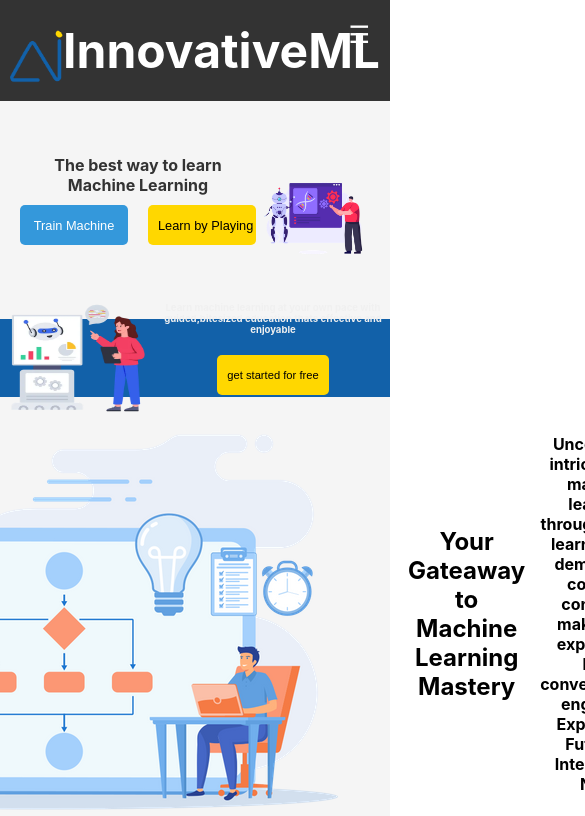
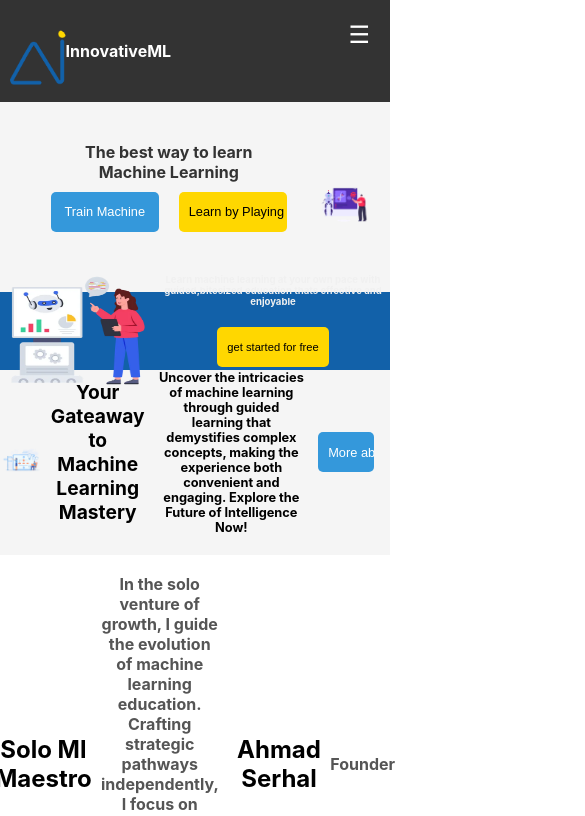
Before and after one commit to AhmadSerhall/innovativeML, a React (Create React App) app in the folder frontend/: page /landing in a window 390 px wide. Shown: the top 816 px of the page, 585 px wide, since content can reach past the window. Built offline with nearby package versions, Linux system fonts and the light colour scheme.

Commit message:
will stop working on media query for now

```diff
--- a/frontend/src/components/TitleLogo/style.css
+++ b/frontend/src/components/TitleLogo/style.css
@@ -1,10 +1,16 @@
 .title-logo {
     align-items: center;
-    @media (max-width: 768px) {
-      font-size: 1.5rem;
-    }
-  }
+
+}
   .title-logo img {
     width: 4rem;
     margin-right: 10px;
   }
+  @media(max-width:768px){
+  .title-logo h1{
+    font-size: 1rem;
+  }
+  .img-container{
+    width:15%;
+  }
+  }
--- a/frontend/src/pages/Landing/style.css
+++ b/frontend/src/pages/Landing/style.css
@@ -45,7 +45,7 @@
     .left-section h1{
       font-size: 2em;
     }
-    .img-container {
+    .left-section .img-container {
       max-width: 60%;
       margin-top: 20px;
     }
@@ -120,6 +120,7 @@
     .banner .custom-button{
       width:50%;
     }
+
   }
 
   .banner{
@@ -194,6 +195,24 @@
     margin-right:4%;
     margin-left:2%;
   }
+  @media (max-width:985px){
+    .ml-mastery .ml-text h2{
+      font-size: 1.2rem;
+    }
+    .ml-mastery .ml-text h4{
+      font-size:0.8rem
+    }
+
+    .ml-img-container{
+      width:60%;
+      height:auto;
+    }
+    .ml-mastery .ml-img-container img{
+      width:100%;
+      height: 100%;
+      object-fit: contain;
+    }
+  }
 .ml-maestro {
     text-align: center;
     gap:4%;
@@ -201,19 +220,7 @@
     margin-right:20%;
     margin-left:20%;
   }
-  /* @media (max-width:985px){
-    .ml-mastery .ml-text h2{
-      font-size: 1.2rem;
-    }
 
-    .ml-img-container{
-      width:40%
-    }
-    .ml-mastery .ml-img-container img{
-      width:100%;
-      height: 100%;
-    }
-  } */
   .profile-container {
     width: 120px;
     height: 120px;
```
